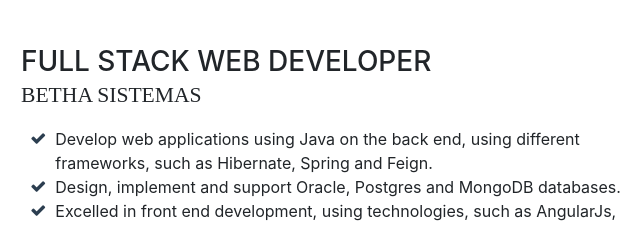
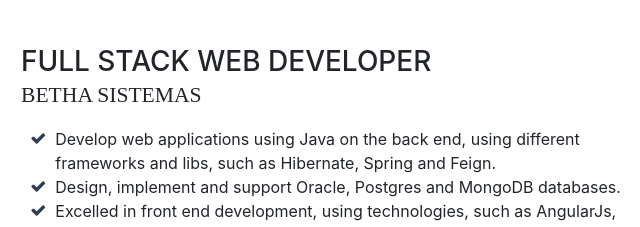
Before and after one commit to luanrubensf/luanrubensf.github.io, a website with bundled scripts: page index.html in a window 1280 px wide. Shown: the part 889-1116 px from the top of the page, 299-939 px from the left. Built offline with nearby package versions, Linux system fonts and the light colour scheme; a web font is replaced by a local one.

Commit message:
Ajustando experiencias

```diff
--- a/index.html
+++ b/index.html
@@ -109,7 +109,7 @@
                     <ul class="fa-ul mb-0">
                         <li>
                             <i class="fa-li fa fa-check icon-text-colored"></i>
-                            Develop web applications using Java on the back end, using different frameworks,
+                            Develop web applications using Java on the back end, using different frameworks and libs,
                             such as Hibernate, Spring and Feign.
                         </li>
                         <li>
```
